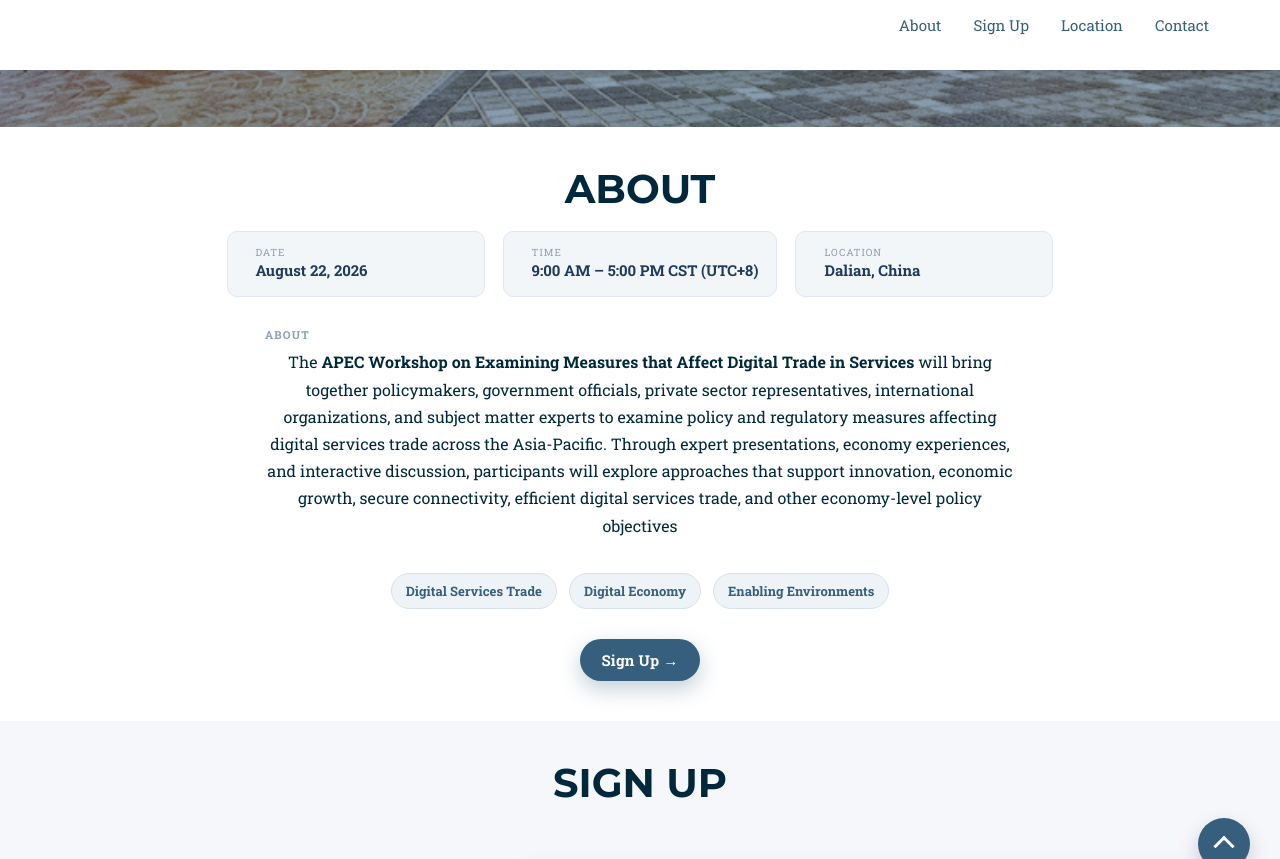
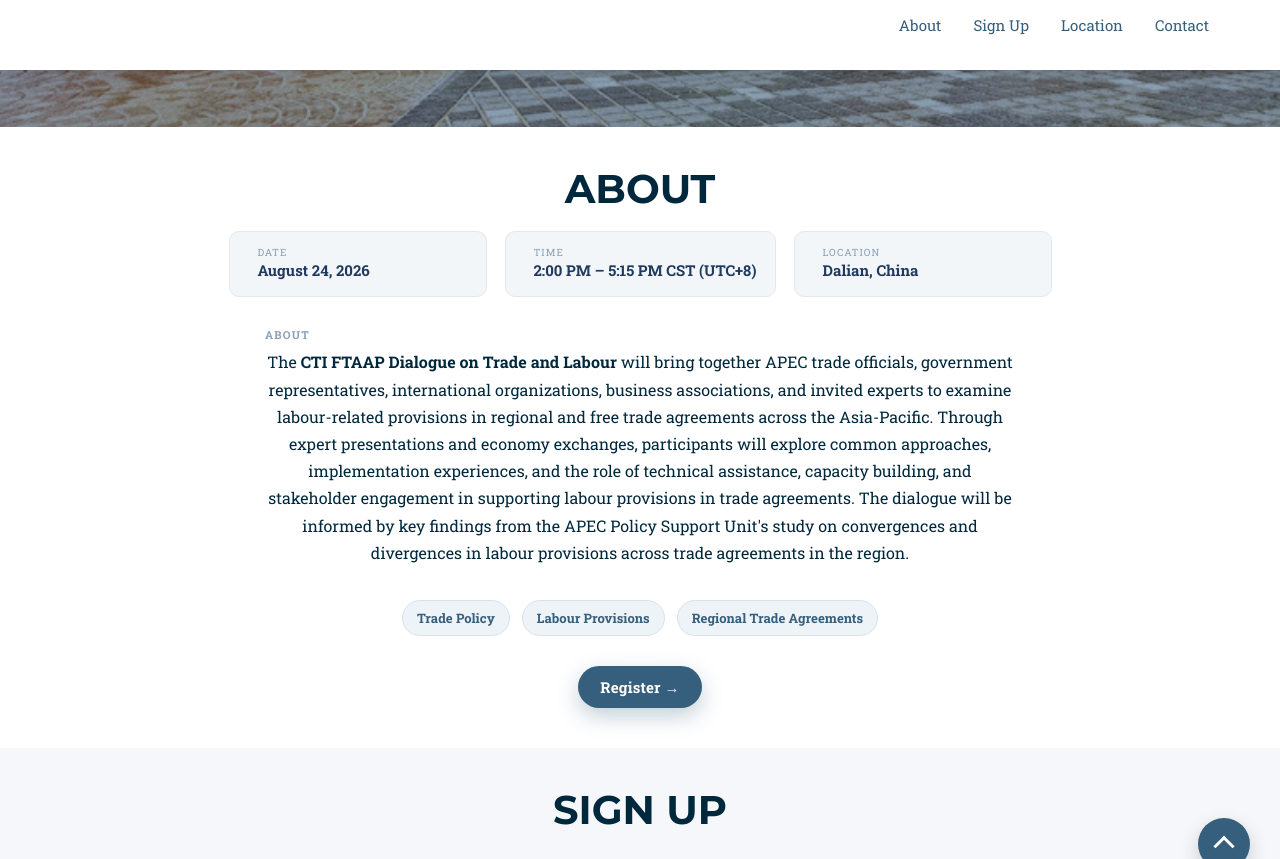
Before and after one commit to usapecrise/cti-ftaap-dialogue, a Jekyll site: the page built from index.html, in a window 1280 px wide and 900 px high, scrolled down 773 px, cut to the strip 0-859 px from the top of the window. Built offline with Jekyll 4.4.1, drawn with Linux system fonts in a browser that asks for light colours; nearby versions of some CDN libraries; some web fonts are replaced; library files that are not in the unit come from our copies.

Commit message:
Update intro.html

```diff
--- a/_includes/2017_data/intro.html
+++ b/_includes/2017_data/intro.html
@@ -13,7 +13,7 @@
         <i class="bi bi-calendar"></i>
         <div>
           <div class="info-label">DATE</div>
-          <div class="info-value">August 22, 2026</div>
+          <div class="info-value">August 24, 2026</div>
         </div>
       </div>
 
@@ -21,7 +21,7 @@
         <i class="bi bi-clock"></i>
         <div>
           <div class="info-label">TIME</div>
-          <div class="info-value">9:00 AM – 5:00 PM CST (UTC+8)</div>
+          <div class="info-value">2:00 PM – 5:15 PM CST (UTC+8)</div>
         </div>
       </div>
 
@@ -41,26 +41,27 @@
       <div class="about-label">About</div>
 
       <p style="max-width:750px; margin:0 auto 25px; font-size:16px; line-height:1.7;">
-        The <strong>APEC Workshop on Examining Measures that Affect Digital Trade in Services</strong>
-        will bring together policymakers, government officials, private sector representatives,
-        international organizations, and subject matter experts to examine policy and regulatory
-        measures affecting digital services trade across the Asia-Pacific. Through expert presentations,
-        economy experiences, and interactive discussion, participants will explore approaches that
-        support innovation, economic growth, secure connectivity, efficient digital services trade, and
-        other economy-level policy objectives
+        The <strong>CTI FTAAP Dialogue on Trade and Labour</strong> will bring together APEC trade officials,
+        government representatives, international organizations, business associations, and invited experts
+        to examine labour-related provisions in regional and free trade agreements across the Asia-Pacific.
+        Through expert presentations and economy exchanges, participants will explore common approaches,
+        implementation experiences, and the role of technical assistance, capacity building, and stakeholder
+        engagement in supporting labour provisions in trade agreements. The dialogue will be informed by
+        key findings from the APEC Policy Support Unit's study on convergences and divergences in labour
+        provisions across trade agreements in the region.
 
       <!-- KEY THEMES -->
       <div class="tag-row">
-        <span class="tag-pill">Digital Services Trade</span>
-        <span class="tag-pill">Digital Economy</span>
-        <span class="tag-pill">Enabling Environments</span>
+        <span class="tag-pill">Trade Policy</span>
+        <span class="tag-pill">Labour Provisions</span>
+        <span class="tag-pill">Regional Trade Agreements</span>
       </div>
 
       <!-- BUTTON -->
       <div style="text-align:center;">
         <a href="#register"
            class="btn btn-xl btn-primary">
-           Sign Up →
+           Register →
         </a>
       </div>
 
```
